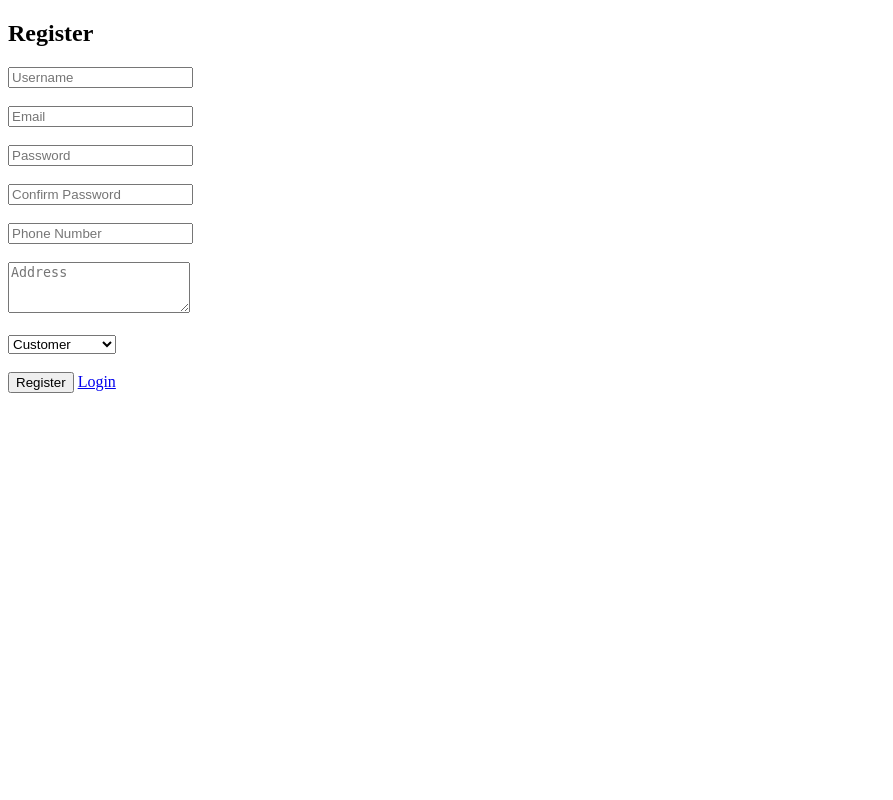
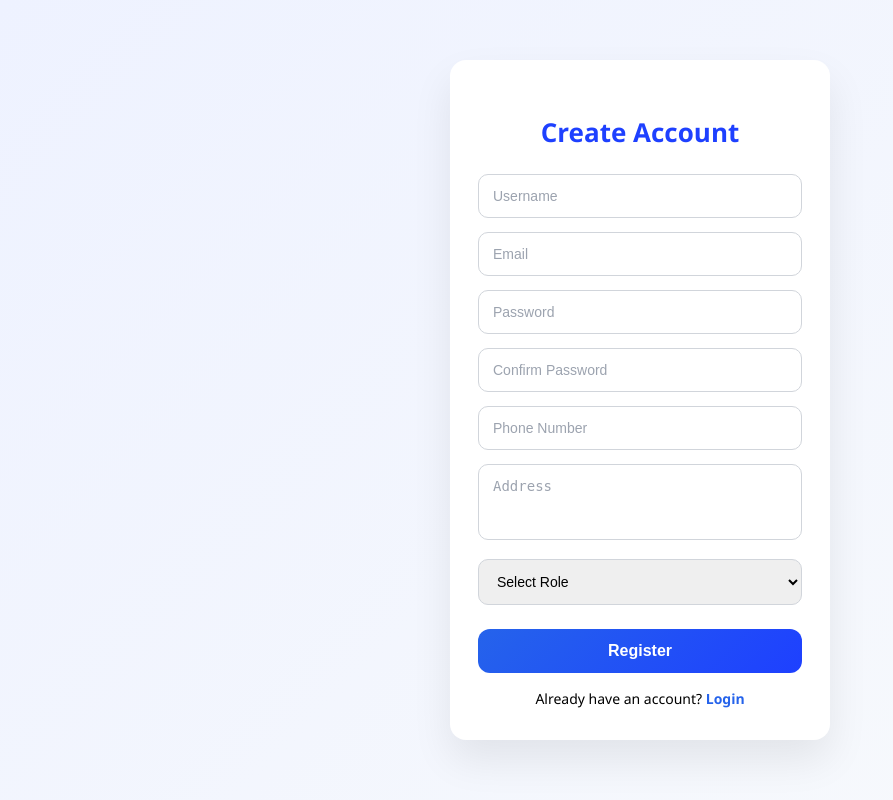
Before and after one commit to adithyaaneesh/django_wheelzy, a Django app: template wheelzy_app/templates/register.html in a window 1280 px wide. Shown: the whole page, without its empty margins (0-893 px from the left). Run offline with Django 3.2, Linux system fonts and the light colour scheme; the template is opened without the code that fills it, so the values that code supplies are empty.

Commit message:
add styles

```diff
--- a/wheelzy_app/templates/home.html
+++ b/wheelzy_app/templates/home.html
@@ -269,7 +269,7 @@
 
                 <li class="nav-item ms-lg-3">
                     <a href="{% url 'login' %}" class="btn btn-dark rounded-pill px-4">
-                       Login / Sign-Up
+                       Sign-In
                     </a>
                 </li>
 
--- a/wheelzy_app/templates/register.html
+++ b/wheelzy_app/templates/register.html
@@ -3,32 +3,151 @@
 <head>
     <meta charset="UTF-8">
     <title>Register</title>
+
+    <style>
+        * {
+            box-sizing: border-box;
+        }
+
+        body {
+            font-family: "Segoe UI", Tahoma, sans-serif;
+            background: linear-gradient(135deg, #eef2ff, #f8fafc);
+            min-height: 100vh;
+            display: flex;
+            align-items: center;
+            justify-content: center;
+            margin: 0;
+        }
+
+        .card {
+            background: #ffffff;
+            width: 100%;
+            max-width: 380px;
+            padding: 32px 28px;
+            border-radius: 16px;
+            box-shadow: 0 20px 40px rgba(0, 0, 0, 0.08);
+            animation: fadeIn 0.4s ease-in-out;
+        }
+
+        .card h2 {
+            text-align: center;
+            margin-bottom: 24px;
+            color: #1e40ff;
+            font-size: 26px;
+            font-weight: 700;
+        }
+
+        .form-group {
+            margin-bottom: 14px;
+        }
+
+        input,
+        textarea,
+        select {
+            width: 100%;
+            padding: 13px 14px;
+            border-radius: 10px;
+            border: 1px solid #d1d5db;
+            font-size: 14px;
+            transition: all 0.25s ease;
+        }
+
+        textarea {
+            resize: none;
+        }
+
+        input::placeholder,
+        textarea::placeholder {
+            color: #9ca3af;
+        }
+
+        input:focus,
+        textarea:focus,
+        select:focus {
+            outline: none;
+            border-color: #2563eb;
+            box-shadow: 0 0 0 3px rgba(37, 99, 235, 0.15);
+        }
+
+        button {
+            width: 100%;
+            padding: 13px;
+            background: linear-gradient(135deg, #2563eb, #1e40ff);
+            color: #ffffff;
+            border: none;
+            border-radius: 12px;
+            font-size: 16px;
+            font-weight: 600;
+            cursor: pointer;
+            transition: transform 0.2s ease, box-shadow 0.2s ease;
+            margin-top: 10px;
+        }
+
+        button:hover {
+            transform: translateY(-1px);
+            box-shadow: 0 10px 20px rgba(37, 99, 235, 0.3);
+        }
+
+        .login-link {
+            text-align: center;
+            margin-top: 16px;
+            font-size: 14px;
+        }
+
+        .login-link a {
+            color: #2563eb;
+            font-weight: 600;
+            text-decoration: none;
+        }
+
+    </style>
 </head>
+
 <body>
 
-<h2>Register</h2>
-
-<form method="post">
+<form method="post" class="card">
     {% csrf_token %}
 
-    <input type="text" name="username" placeholder="Username" required><br><br>
+    <h2>Create Account</h2>
 
-    <input type="email" name="email" placeholder="Email" required><br><br>
+    <div class="form-group">
+        <input type="text" name="username" placeholder="Username" required>
+    </div>
 
-    <input type="password" name="password" placeholder="Password" required><br><br>
-    <input type="password" name="cpassword" placeholder="Confirm Password" required><br><br>
+    <div class="form-group">
+        <input type="email" name="email" placeholder="Email" required>
+    </div>
 
-    <input type="text" name="phone" placeholder="Phone Number" required><br><br>
+    <div class="form-group">
+        <input type="password" name="password" placeholder="Password" required>
+    </div>
 
-    <textarea name="address" placeholder="Address" rows="3" required></textarea><br><br>
+    <div class="form-group">
+        <input type="password" name="cpassword" placeholder="Confirm Password" required>
+    </div>
 
-    <select name="role" required>
-        <option value="customer">Customer</option>
-        <option value="owner">Vehicle Owner</option>
-    </select><br><br>
+    <div class="form-group">
+        <input type="text" name="phone" placeholder="Phone Number" required>
+    </div>
+
+    <div class="form-group">
+        <textarea name="address" placeholder="Address" rows="3" required></textarea>
+    </div>
+
+    <div class="form-group">
+        <select name="role" required>
+            <option value="">Select Role</option>
+            <option value="customer">Customer</option>
+            <option value="owner">Vehicle Owner</option>
+        </select>
+    </div>
 
     <button type="submit">Register</button>
-    <a href="{% url 'login' %}">Login</a>
+
+    <div class="login-link">
+        Already have an account?
+        <a href="{% url 'login' %}">Login</a>
+    </div>
 </form>
 
 </body>
```
Also changed, not shown: wheelzy_app/templates/login.html (+126 -7 lines), db.sqlite3.
